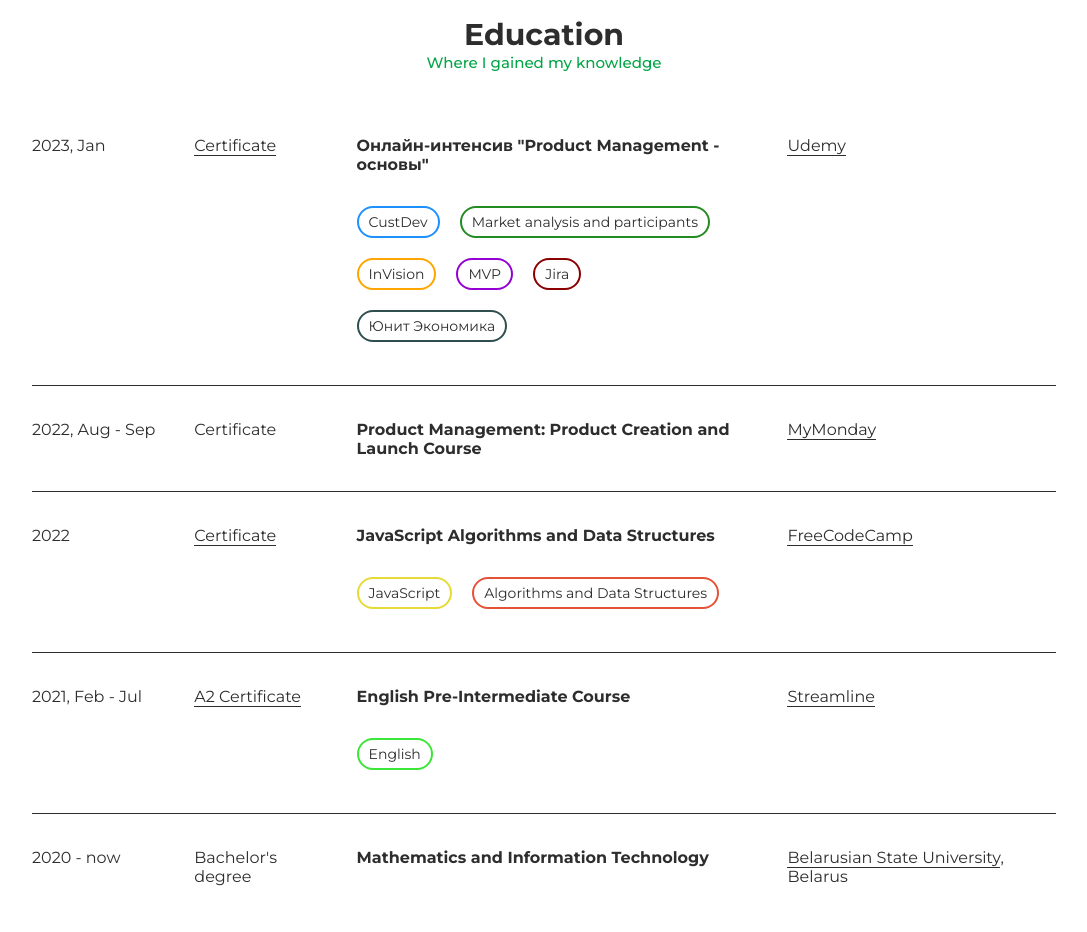
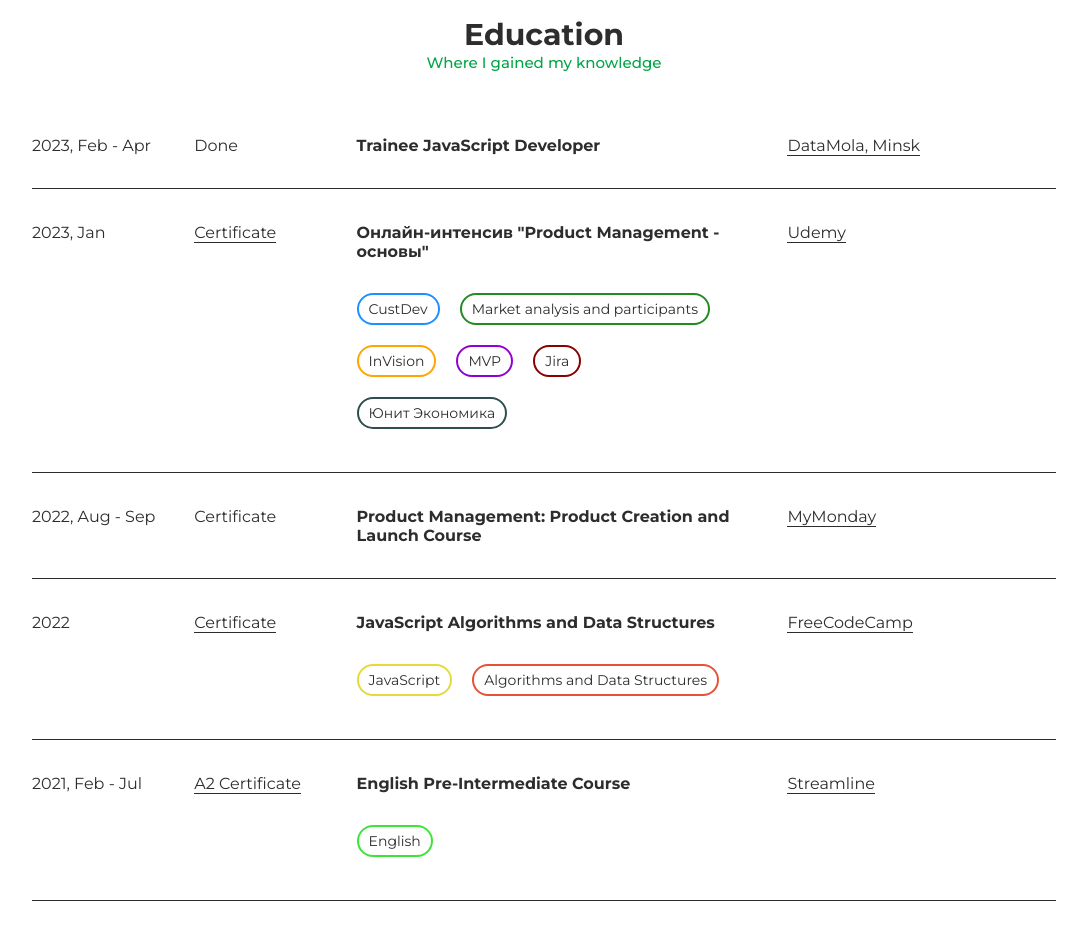
Before and after one commit to horumiko/resume, a plain HTML site: page index.html in a window 1280 px wide. Shown: the part 1860-2792 px from the top of the page, without its empty margins (96-1183 px from the left). Drawn offline with nearby package versions, Linux system fonts and the light colour scheme.

Commit message:
refactor

```diff
--- a/index.html
+++ b/index.html
@@ -115,6 +115,19 @@
         </div>
         <div class="edu-container">
             <ul class="education_list">
+                <li class="education_item">
+                    <p class="education_year">2023, Feb - Apr</p>
+                    <p class="education_status">
+                        Done
+                    </p>
+                    <h4 class="education_degree">Trainee JavaScript Developer</h4>
+
+                    <p class="education_company">
+                        <a href="">
+                            DataMola, Minsk
+                        </a>
+                    </p>
+                </li>
                 <li class="education_item">
                     <p class="education_year">2023, Jan</p>
                     <p class="education_status">
```
